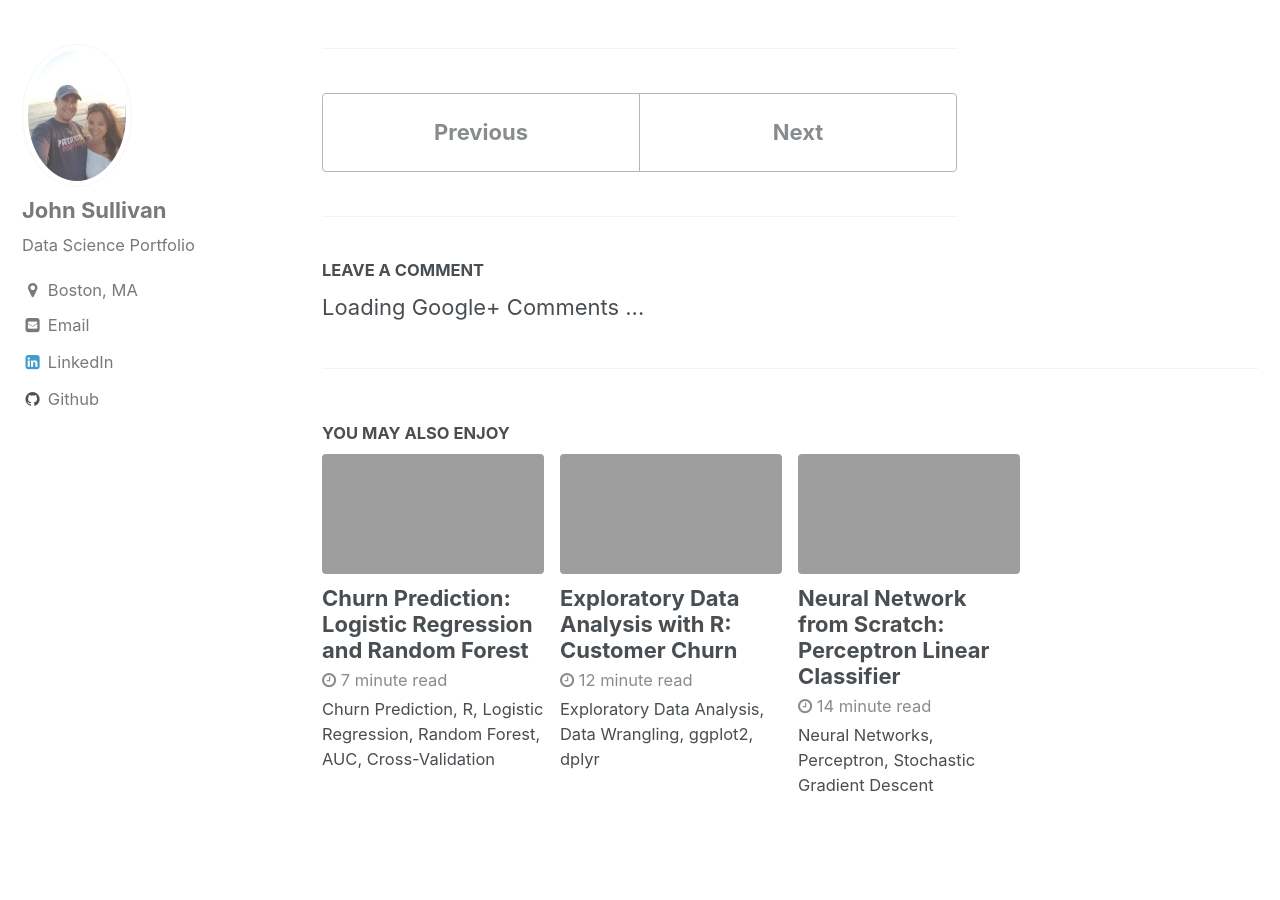
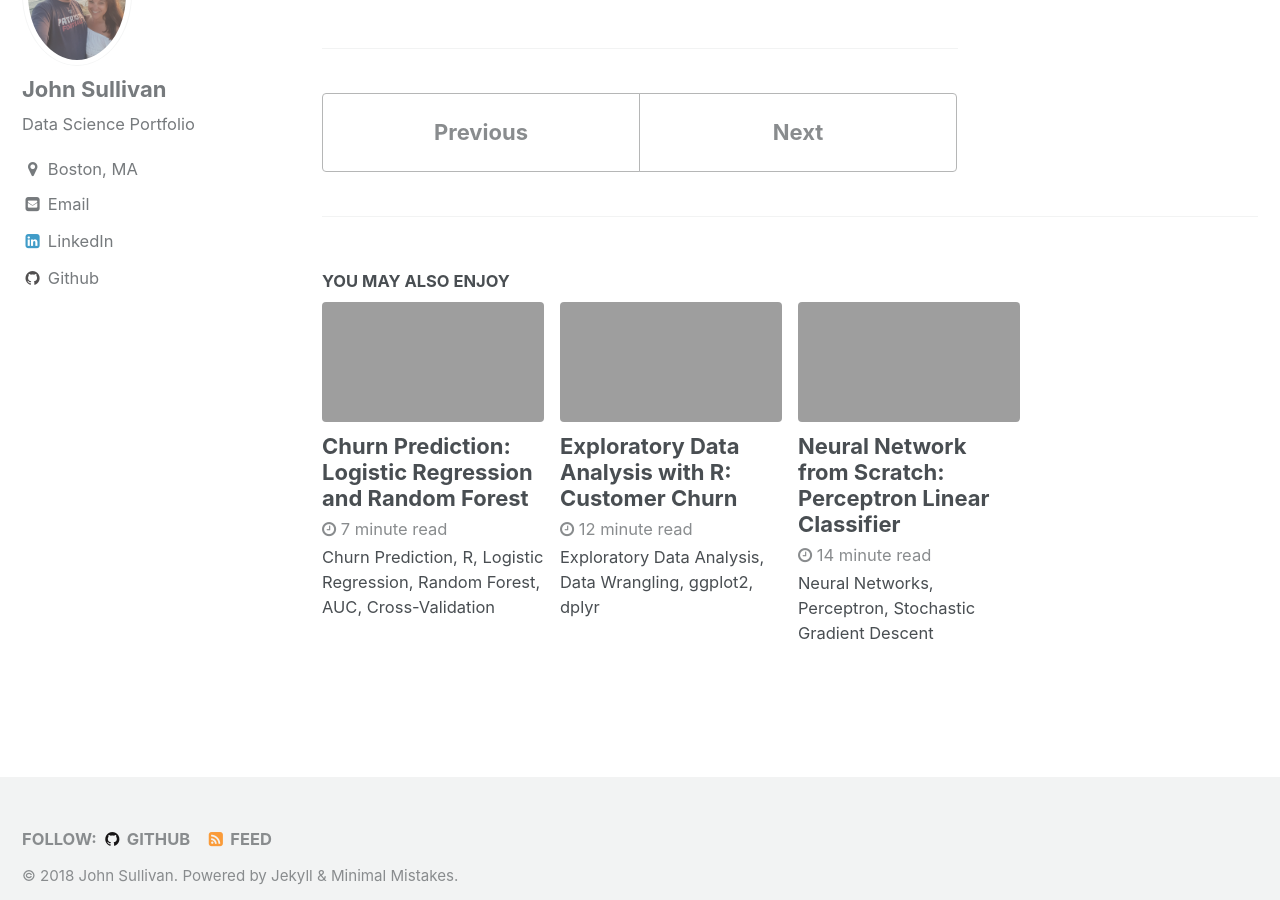
Before and after one commit to jtsulliv/jtsulliv.github.io, a Jekyll site: the page built from _posts/2017-09-21-stock-movement.md, in a window 1280 px wide and 900 px high, scrolled down 22181 px. Built offline with Jekyll 4.4.1, drawn with Linux system fonts in a browser that asks for light colours; formulas are drawn with MathJax 3; comment, search, counter and statistics services are not loaded.

Commit message:
Update _config.yml

```diff
--- a/_config.yml
+++ b/_config.yml
@@ -18,7 +18,7 @@ teaser                   : # filename of teaser fallback teaser image placed in
 # breadcrumbs            : false # true, false (default)
 words_per_minute         : 200
 comments:
-  provider               : "google-plus" # false (default), "disqus", "discourse", "facebook", "google-plus", custom"
+  provider               : #"google-plus" # false (default), "disqus", "discourse", "facebook", "google-plus", custom"
   disqus:
     shortname            : #
   discourse:
```
